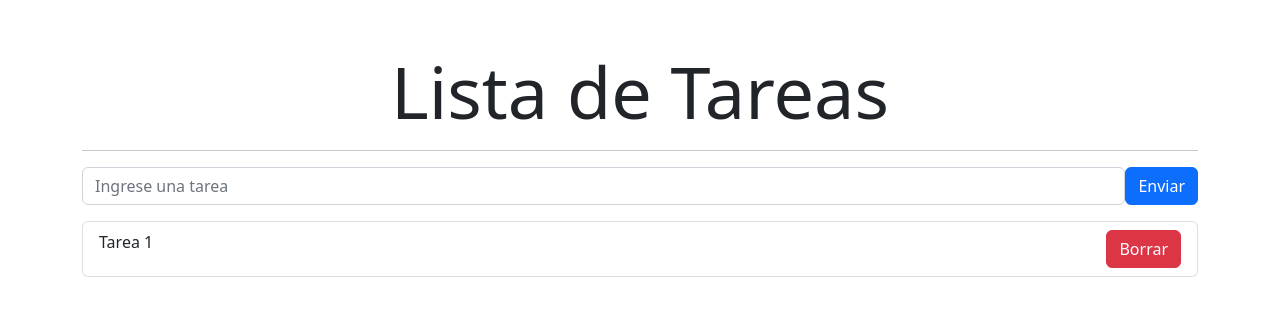
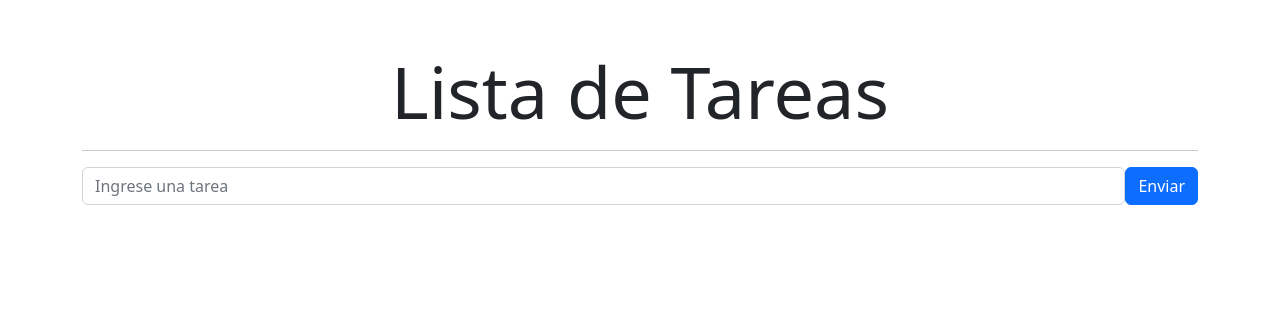
Before and after one commit to florpalma1/listaTareasReact, a React (Create React App) app: page / in a window 1280 px wide. Shown: the top 316 px of the page. Built offline with nearby package versions, Linux system fonts and the light colour scheme.

Commit message:
agregamos la funcion borrar

```diff
--- a/src/components/Formulario.jsx
+++ b/src/components/Formulario.jsx
@@ -11,6 +11,11 @@ const Formulario = () => {
         console.log("desde handleSubmit");
         setarregloTareas([...arregloTareas, tarea]);
         setTarea("");
+    }
+
+    const borrarTarea = (nombre) =>{
+let arregloModificado = arregloTareas.filter((item)=> item != nombre)
+setarregloTareas(arregloModificado)
     }
     return (
         <div>
@@ -26,7 +31,7 @@ const Formulario = () => {
                     </Button>
                 </Form.Group>
             </Form>
-            <Listatareas></Listatareas>
+            <Listatareas arregloTareas={arregloTareas} borrarTarea={borrarTarea}></Listatareas>
         </div>
     );
 };
--- a/src/components/ItemTareas.jsx
+++ b/src/components/ItemTareas.jsx
@@ -1,11 +1,11 @@
 import React from 'react';
 import { Button, ListGroup} from 'react-bootstrap';
 
-const ItemTareas = () => {
+const ItemTareas = ({nombreTarea, borrarTarea}) => {
     return (
         <ListGroup.Item className='d-flex justify-content-between' >
-            Tarea 1
-            <Button variant='danger' >Borrar</Button>
+            {nombreTarea}
+            <Button variant='danger' onClick={()=>{borrarTarea (nombreTarea)}}>Borrar</Button>
         </ListGroup.Item>
     );
 };
--- a/src/components/Listatareas.jsx
+++ b/src/components/Listatareas.jsx
@@ -2,10 +2,13 @@ import React from 'react';
 import { ListGroup } from 'react-bootstrap';
 import ItemTareas from './ItemTareas';
 
-const Listatareas = () => {
+const Listatareas = ({arregloTareas, borrarTarea}) => {
     return (
         <ListGroup>
-            <ItemTareas></ItemTareas>
+            {
+                arregloTareas.map((tarea, posicion)=>  <ItemTareas key={posicion} nombreTarea={tarea} borrarTarea={borrarTarea}></ItemTareas> )
+            }
+
       </ListGroup>
     );
 };
```
